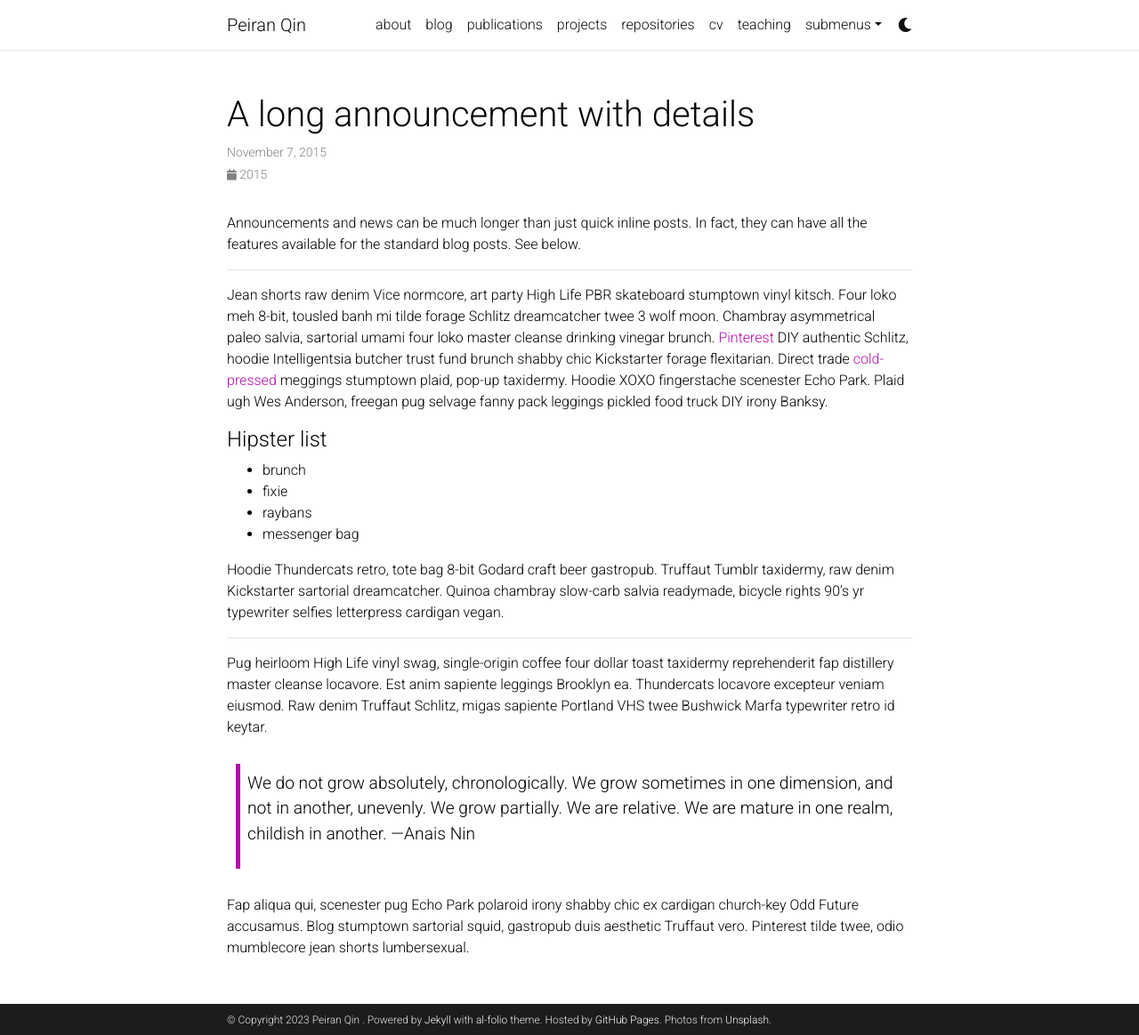
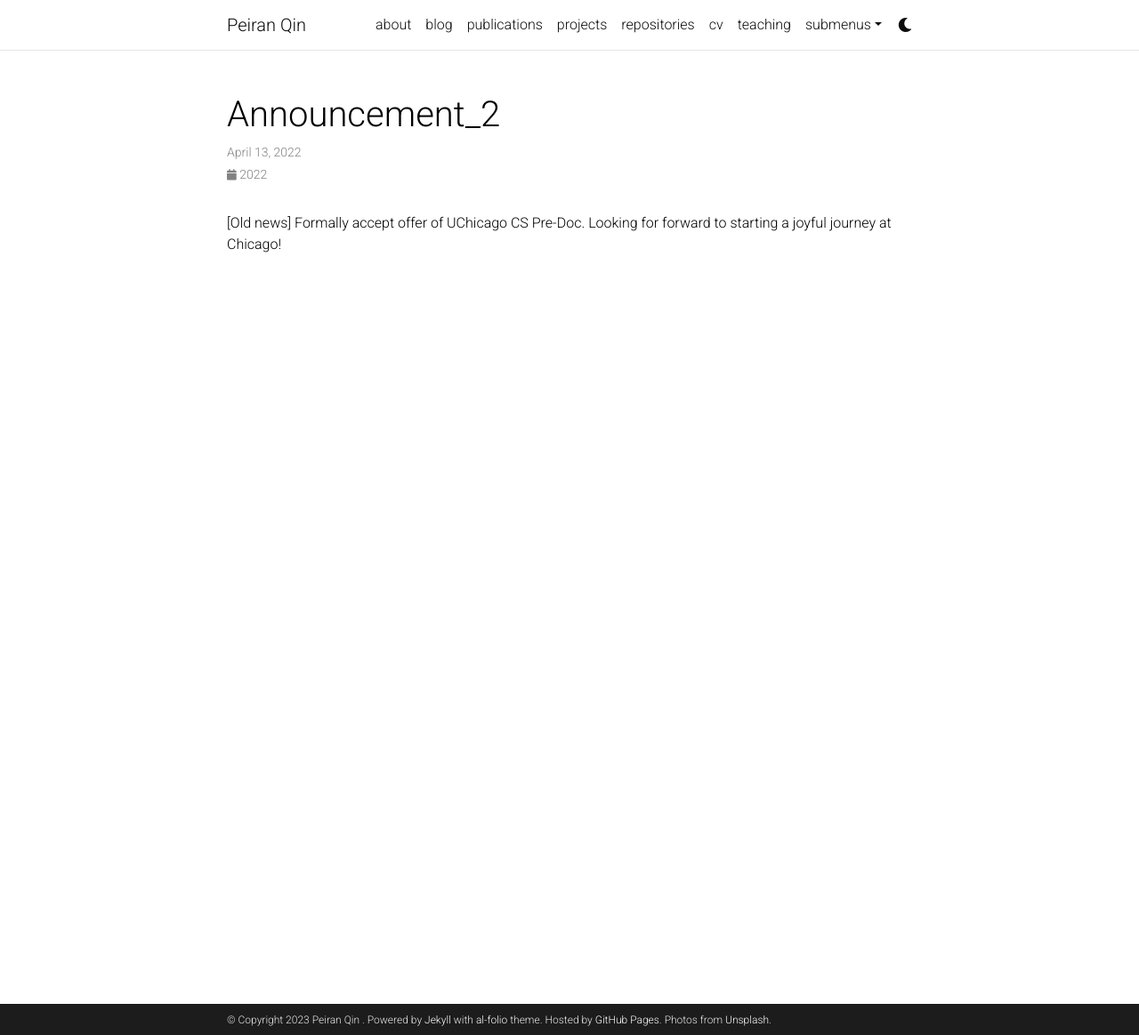
Before and after one commit to QinPR/QinPR.github.io, a Jekyll site: the page built from _news/announcement_2.md, in a window 1280 px wide and 1164 px high. Shown: the whole window at 89% size. Built offline with Jekyll 4.4.1, drawn with Linux system fonts in a browser that asks for light colours; comment, search, counter and statistics services are not loaded; a style sheet for code colours, icons or effects is not loaded.

Commit message:
add news

```diff
--- a/_news/announcement_2.md
+++ b/_news/announcement_2.md
@@ -1,32 +1,8 @@
 ---
 layout: post
-title: A long announcement with details
-date: 2015-11-07 16:11:00-0400
-inline: false
+date: 2022-04-13 09:00:00-0800
+inline: true
 related_posts: false
 ---
 
-Announcements and news can be much longer than just quick inline posts. In fact, they can have all the features available for the standard blog posts. See below.
-
-***
-
-Jean shorts raw denim Vice normcore, art party High Life PBR skateboard stumptown vinyl kitsch. Four loko meh 8-bit, tousled banh mi tilde forage Schlitz dreamcatcher twee 3 wolf moon. Chambray asymmetrical paleo salvia, sartorial umami four loko master cleanse drinking vinegar brunch. <a href="https://www.pinterest.com">Pinterest</a> DIY authentic Schlitz, hoodie Intelligentsia butcher trust fund brunch shabby chic Kickstarter forage flexitarian. Direct trade <a href="https://en.wikipedia.org/wiki/Cold-pressed_juice">cold-pressed</a> meggings stumptown plaid, pop-up taxidermy. Hoodie XOXO fingerstache scenester Echo Park. Plaid ugh Wes Anderson, freegan pug selvage fanny pack leggings pickled food truck DIY irony Banksy.
-
-#### Hipster list
-<ul>
-    <li>brunch</li>
-    <li>fixie</li>
-    <li>raybans</li>
-    <li>messenger bag</li>
-</ul>
-
-Hoodie Thundercats retro, tote bag 8-bit Godard craft beer gastropub. Truffaut Tumblr taxidermy, raw denim Kickstarter sartorial dreamcatcher. Quinoa chambray slow-carb salvia readymade, bicycle rights 90's yr typewriter selfies letterpress cardigan vegan.
-
-***
-
-Pug heirloom High Life vinyl swag, single-origin coffee four dollar toast taxidermy reprehenderit fap distillery master cleanse locavore. Est anim sapiente leggings Brooklyn ea. Thundercats locavore excepteur veniam eiusmod. Raw denim Truffaut Schlitz, migas sapiente Portland VHS twee Bushwick Marfa typewriter retro id keytar.
-
-> We do not grow absolutely, chronologically. We grow sometimes in one dimension, and not in another, unevenly. We grow partially. We are relative. We are mature in one realm, childish in another.
-> —Anais Nin
-
-Fap aliqua qui, scenester pug Echo Park polaroid irony shabby chic ex cardigan church-key Odd Future accusamus. Blog stumptown sartorial squid, gastropub duis aesthetic Truffaut vero. Pinterest tilde twee, odio mumblecore jean shorts lumbersexual.
+[Old news] Formally accept offer of UChicago CS Pre-Doc. Looking for forward to starting a joyful journey at Chicago!
```
Also changed, not shown: _news/announcement_1.md (+2 -2 lines), _news/announcement_3.md (+2 -2 lines), _pages/about.md (+2 -2 lines).
